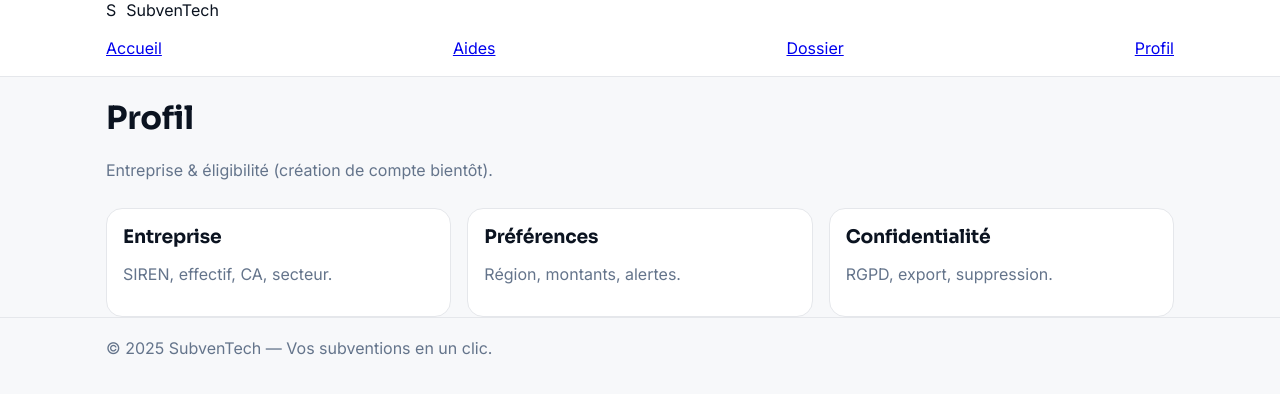
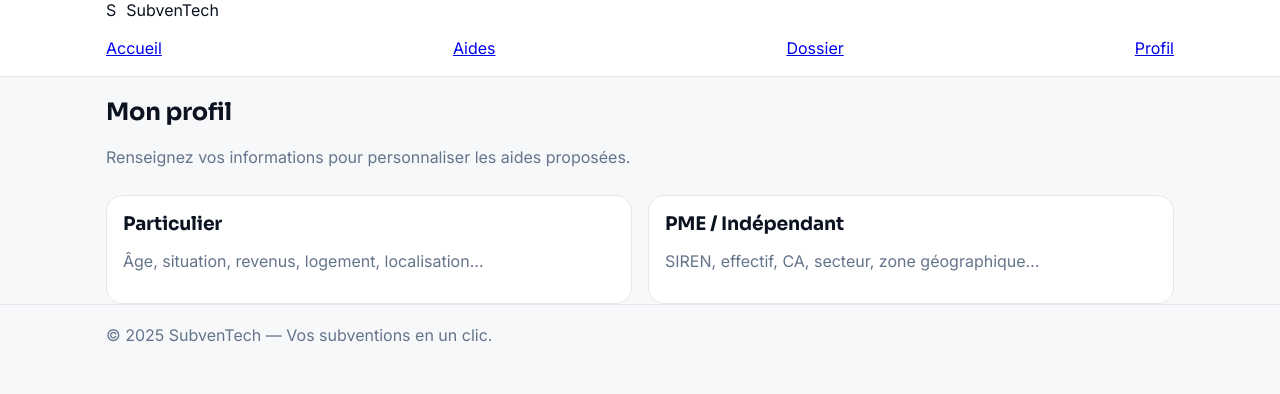
Before and after one commit to BACOUL/subventech-app, a Next.js app: page /pages/profil in a window 1280 px wide. Shown: the top 394 px of the page. Built offline with nearby package versions, Linux system fonts and the light colour scheme.

Commit message:
Update profil.js

```diff
--- a/pages/pages/profil.js
+++ b/pages/pages/profil.js
@@ -1,13 +1,20 @@
-export default function Profil(){
+// pages/profil.js
+export default function Profil() {
   return (
-    <>
-      <h1>Profil</h1>
-      <p className="muted">Entreprise & éligibilité (création de compte bientôt).</p>
-      <div className="grid">
-        <div className="card"><h3>Entreprise</h3><p className="muted">SIREN, effectif, CA, secteur.</p></div>
-        <div className="card"><h3>Préférences</h3><p className="muted">Région, montants, alertes.</p></div>
-        <div className="card"><h3>Confidentialité</h3><p className="muted">RGPD, export, suppression.</p></div>
+    <section className="page">
+      <h1>Mon profil</h1>
+      <p className="muted">Renseignez vos informations pour personnaliser les aides proposées.</p>
+
+      <div className="grid two">
+        <div className="card">
+          <h3>Particulier</h3>
+          <p className="muted">Âge, situation, revenus, logement, localisation…</p>
+        </div>
+        <div className="card">
+          <h3>PME / Indépendant</h3>
+          <p className="muted">SIREN, effectif, CA, secteur, zone géographique…</p>
+        </div>
       </div>
-    </>
+    </section>
   );
 }
```
